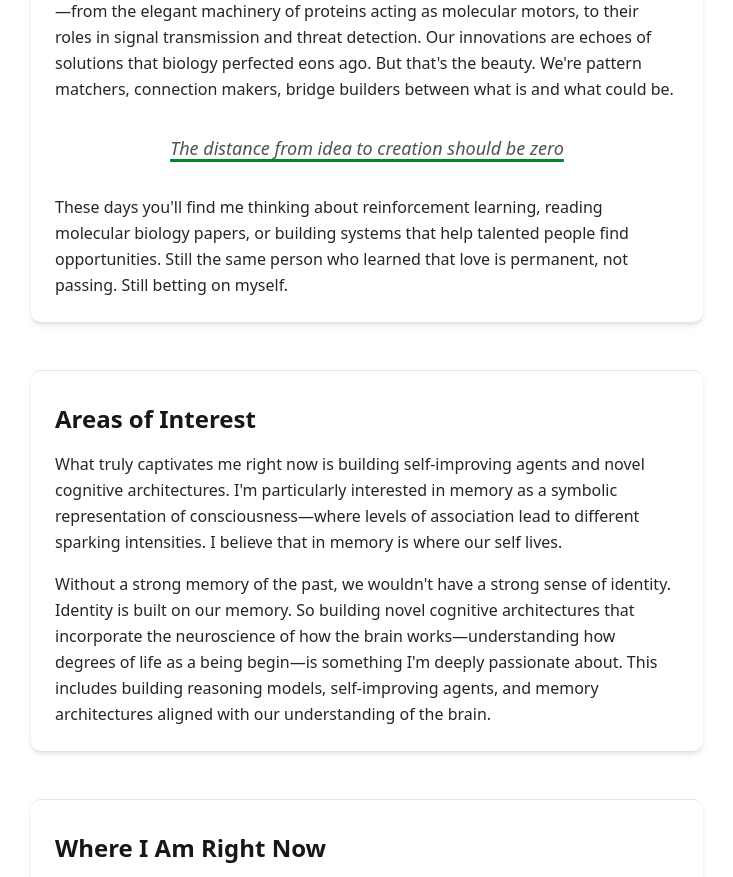
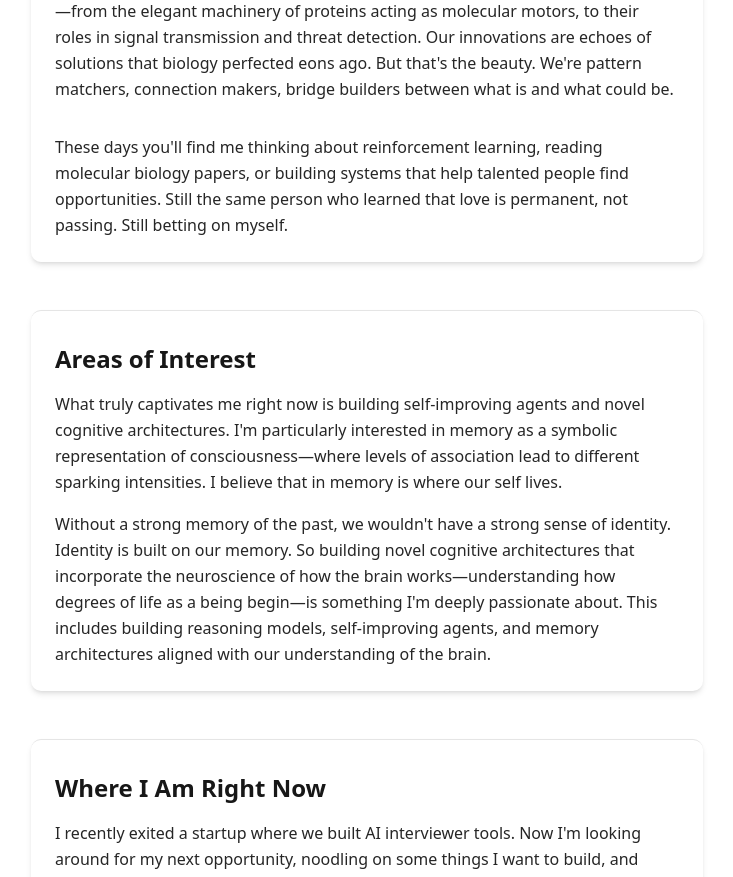
Before and after one commit to anudeep22003/personal-website, a React (Vite) app in the folder frontend/: page /about in a window 1280 px wide. Shown: the part 2280-3157 px from the top of the page, without its empty margins (417-1150 px from the left). Built offline with nearby package versions, Linux system fonts and the light colour scheme.

Commit message:
removed pretentious quote from about page

```diff
--- a/frontend/src/pages/About.tsx
+++ b/frontend/src/pages/About.tsx
@@ -287,9 +287,9 @@ const About: React.FC = () => {
             </p>
 
             <p className="text-center italic text-neutral-600 my-8 text-lg">
-              <span className="underline decoration-green-600 decoration-3 underline-offset-4">
+              {/* <span className="underline decoration-green-600 decoration-3 underline-offset-4">
                 The distance from idea to creation should be zero
-              </span>
+              </span> */}
             </p>
 
             <p>
```
